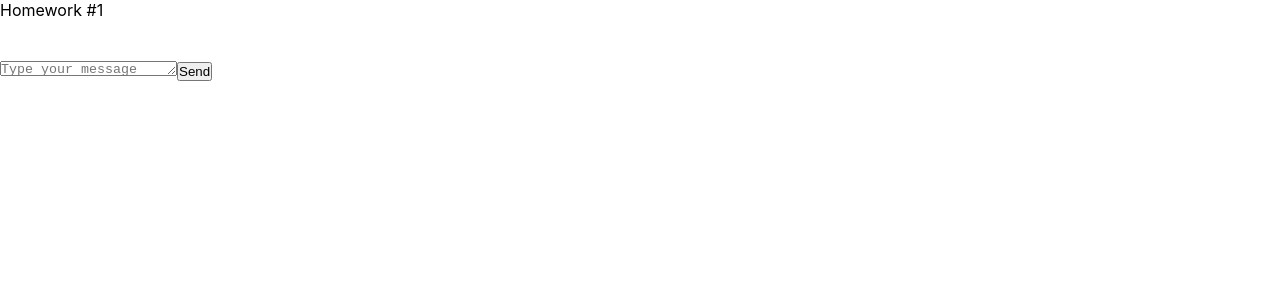
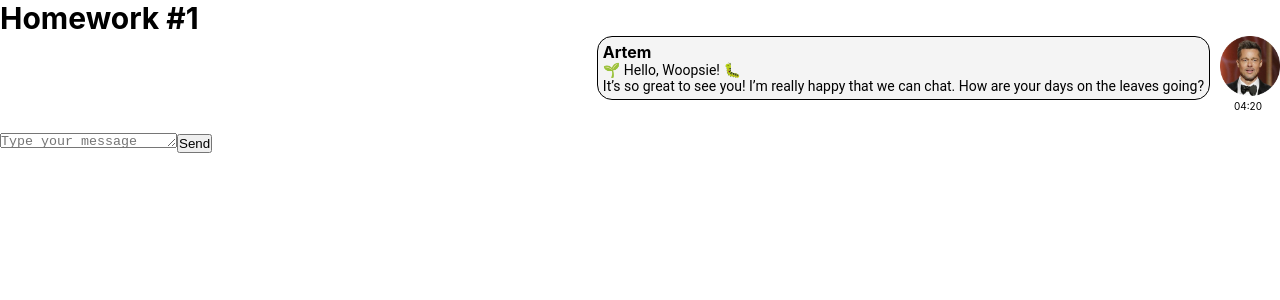
Before and after one commit to temic785/hw-2, a React (Create React App) app: page / in a window 1280 px wide. Shown: the top 300 px of the page. Built offline with nearby package versions, Linux system fonts and the light colour scheme.

Commit message:
display of incoming data Message.tsx

```diff
--- a/package.json
+++ b/package.json
@@ -1,6 +1,6 @@
 {
   "name": "hws2",
-  "homepage": "http://IgnatZakalinsky.github.io/hws2",
+  "homepage": "https://temic785.github.io/hw-2",
   "version": "0.1.0",
   "private": true,
   "dependencies": {
@@ -16,7 +16,7 @@
     "@types/react-dom": "18.0.6",
     "@types/uuid": "8.3.4",
     "axios": "0.27.2",
-    "gh-pages": "4.0.0",
+    "gh-pages": "^6.2.0",
     "react": "18.2.0",
     "react-dom": "18.2.0",
     "react-redux": "8.0.4",
@@ -32,7 +32,7 @@
     "build": "react-scripts build",
     "test": "react-scripts test",
     "eject": "react-scripts eject",
-    "predeploy": "npm run build",
+    "predeploy": "yarn run build",
     "deploy": "gh-pages -d build"
   },
   "eslintConfig": {
--- a/src/s1-main/App.module.css
+++ b/src/s1-main/App.module.css
@@ -7,5 +7,6 @@
 }
 
 .hwTitle {
-
+    font-weight: bold;
+    font-size: 30px;
 }
--- a/src/s2-homeworks/hw01/HW1.tsx
+++ b/src/s2-homeworks/hw01/HW1.tsx
@@ -1,9 +1,10 @@
-import React from 'react'
-import Message from './message/Message'
-import MessageSender from './message-sender/MessageSender'
-import s2 from '../../s1-main/App.module.css'
-import FriendMessage from './friend-message/FriendMessage'
-import avatar from './avatar.png'
+import React from "react"
+import Message from "./message/Message"
+import MessageSender from "./message-sender/MessageSender"
+import s2 from "../../s1-main/App.module.css"
+import FriendMessage from "./friend-message/FriendMessage"
+import avatar from "./avatar.png"
+import avatar2 from "./avatar2.png"
 
 /*
 * 1 - описать тип MessageType
@@ -14,45 +15,59 @@ import avatar from './avatar.png'
 * */
 
 // нужно создать правильный тип вместо any
-export type MessageType = any
+export type UserType = {
+    avatar: string
+    name: string
+}
+export type ValueMessageType = {
+    text: string
+    time: string
+}
+
+export type MessageType = {
+    id: number;
+    user: UserType
+    message: ValueMessageType
+}
 
 // структуру объекта не менять
 export const message0: MessageType = {
     id: 0,
     user: {
         avatar: avatar, // можно менять
-        name: 'Some Name',  // можно менять
+        name: "Artem",  // можно менять
     },
     message: {
-        text: 'some textsome textsome textsome textsome textsome textsome text', // можно менять
-        time: '22:00', // можно менять
+        text: "🌱 Hello, Woopsie! 🐛\n"+
+            "It’s so great to see you! I’m really happy that we can chat. How are your days on the leaves going?", // можно менять
+        time: "04:20", // можно менять
     },
 }
 export const friendMessage0: MessageType = {
     id: 100,
     user: {
-        avatar: avatar, // можно менять
-        name: 'Friend Name', // можно менять
+        avatar: avatar2, // можно менять
+        name: "Vypsen", // можно менять
     },
     message: {
-        text: 'зеркальное сообщение для тренировки css', // можно менять
-        time: '22:00', // можно менять
+        text: "Normalin normalin!", // можно менять
+        time: "04:21", // можно менять
     },
 }
 
 const HW1 = () => {
     return (
-        <div id={'hw1'}>
+        <div id={"hw1"}>
             <div className={s2.hwTitle}>Homework #1</div>
             <div className={s2.hw}>
                 {/*проверка отображения (не менять)*/}
                 <div>
-                    <Message message={message0} />
-                    <FriendMessage message={friendMessage0} />
+                    <Message message={message0}/>
+                    <FriendMessage message={friendMessage0}/>
                 </div>
 
                 {/*для автоматической проверки дз (не менять)*/}
-                <MessageSender M={Message} />
+                <MessageSender M={Message}/>
             </div>
         </div>
     )
--- a/src/s2-homeworks/hw01/message/Message.module.css
+++ b/src/s2-homeworks/hw01/message/Message.module.css
@@ -1,16 +1,29 @@
 .message {
-
+    display: flex;
+    flex-direction: column;
 }
 
 .imageAndText {
+    display: flex;
+    flex-direction: row-reverse;
+    gap: 10px;
+
 
 }
 
 .imageAndText img {
-
+    width: 60px;
+    height: 60px;
 }
 
 .text {
+    background-color: rgb(244 244 244);
+    border: 1px solid black;
+    border-radius: 15px;
+    padding: 5px;
+    height: 100%;
+
+
 
 }
 
@@ -19,13 +32,23 @@
 }
 
 .name {
+    font-weight: bold;
 
 }
 
 .messageText {
-
+    display: flex;
+    flex-direction: column;
+    justify-content: flex-end;
+    font:  14px "Roboto", sans-serif;
+    max-width: 712px;
 }
 
 .time {
+    display: flex;
+    flex-direction: row-reverse;
+    margin-right: 18px;
+    font-size: 10px;
+    margin-top: auto;
 
 }
--- a/src/s2-homeworks/hw01/message/Message.tsx
+++ b/src/s2-homeworks/hw01/message/Message.tsx
@@ -1,36 +1,40 @@
-import React from 'react'
-import s from './Message.module.css'
+import React from "react"
+import s from "./Message.module.css"
+import {MessageType} from "../HW1";
 
 // нужно создать правильный тип вместо any
-export type MessagePropsType = any
+export type MessagePropsType = {
+    message: MessageType
+}
 
 // нужно отобразить приходящие данные
 const Message = (props: MessagePropsType) => {
     return (
-        <div id={'hw1-message-' + props.message.id} className={s.message}>
+        <div id={"hw1-message-" + props.message.id} className={s.message}>
             <div className={s.imageAndText}>
                 <img
-                    id={'hw1-avatar-' + props.message.id}
+                    id={"hw1-avatar-" + props.message.id}
                     // создаёт студент
+                    src={props.message.user.avatar}
 
                     //
                 />
                 <div className={s.text}>
-                    <div id={'hw1-name-' + props.message.id} className={s.name}>
+                    <div id={"hw1-name-" + props.message.id} className={s.name}>
                         {/*создаёт студент*/}
-
+                        {props.message.user.name}
                         {/**/}
                     </div>
-                    <pre id={'hw1-text-' + props.message.id} className={s.messageText}>
+                    <pre id={"hw1-text-" + props.message.id} className={s.messageText}>
                         {/*создаёт студент*/}
-
+                        {props.message.message.text}
                         {/**/}
                     </pre>
                 </div>
             </div>
-            <div id={'hw1-time-' + props.message.id} className={s.time}>
+            <div id={"hw1-time-" + props.message.id} className={s.time}>
                 {/*создаёт студент*/}
-
+                {props.message.message.time}
                 {/**/}
             </div>
         </div>
```
Also changed, not shown: src/s2-homeworks/hw01/avatar2.png (added), 1 other file (tests, documents, lock files or other folders).
